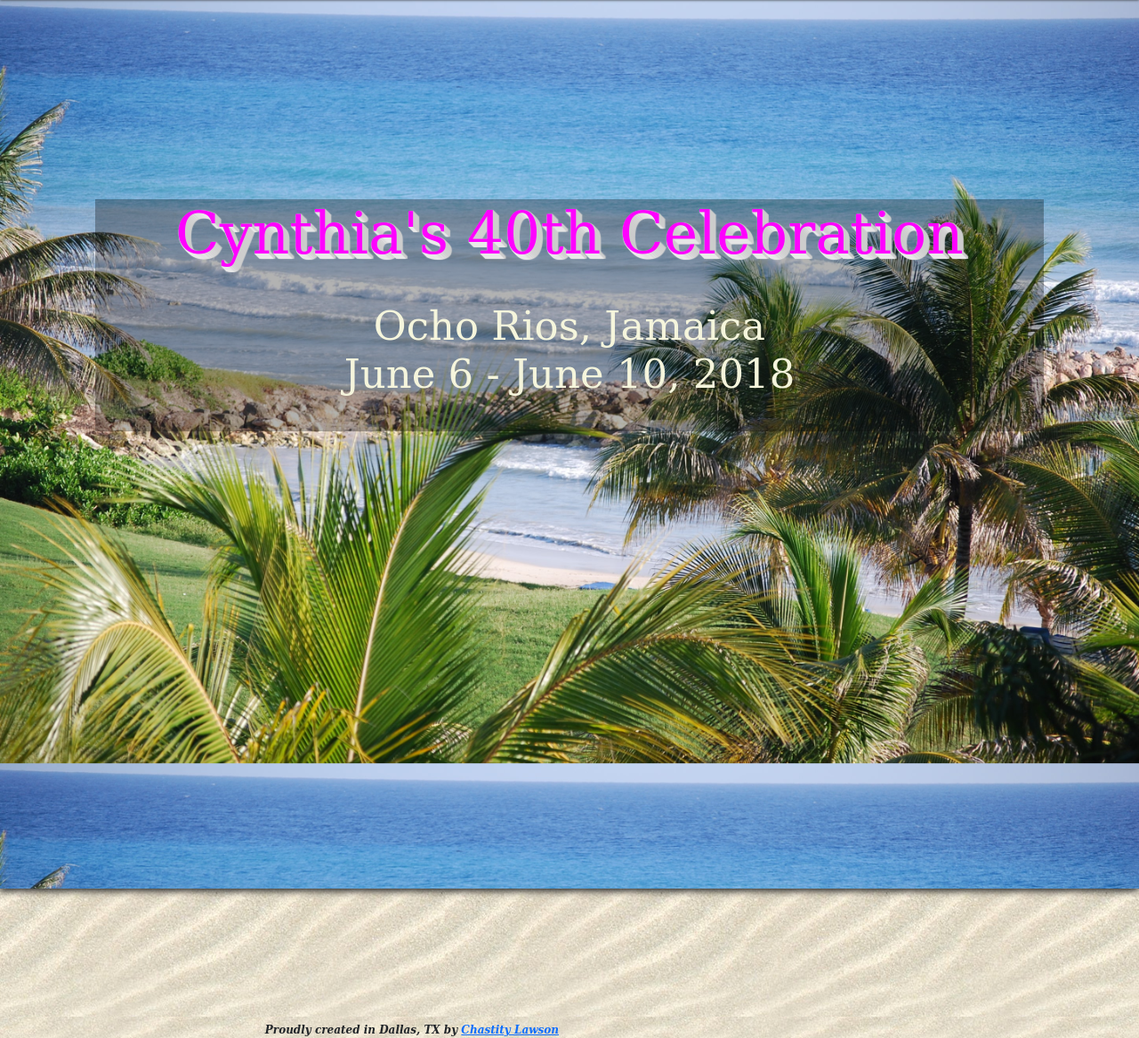
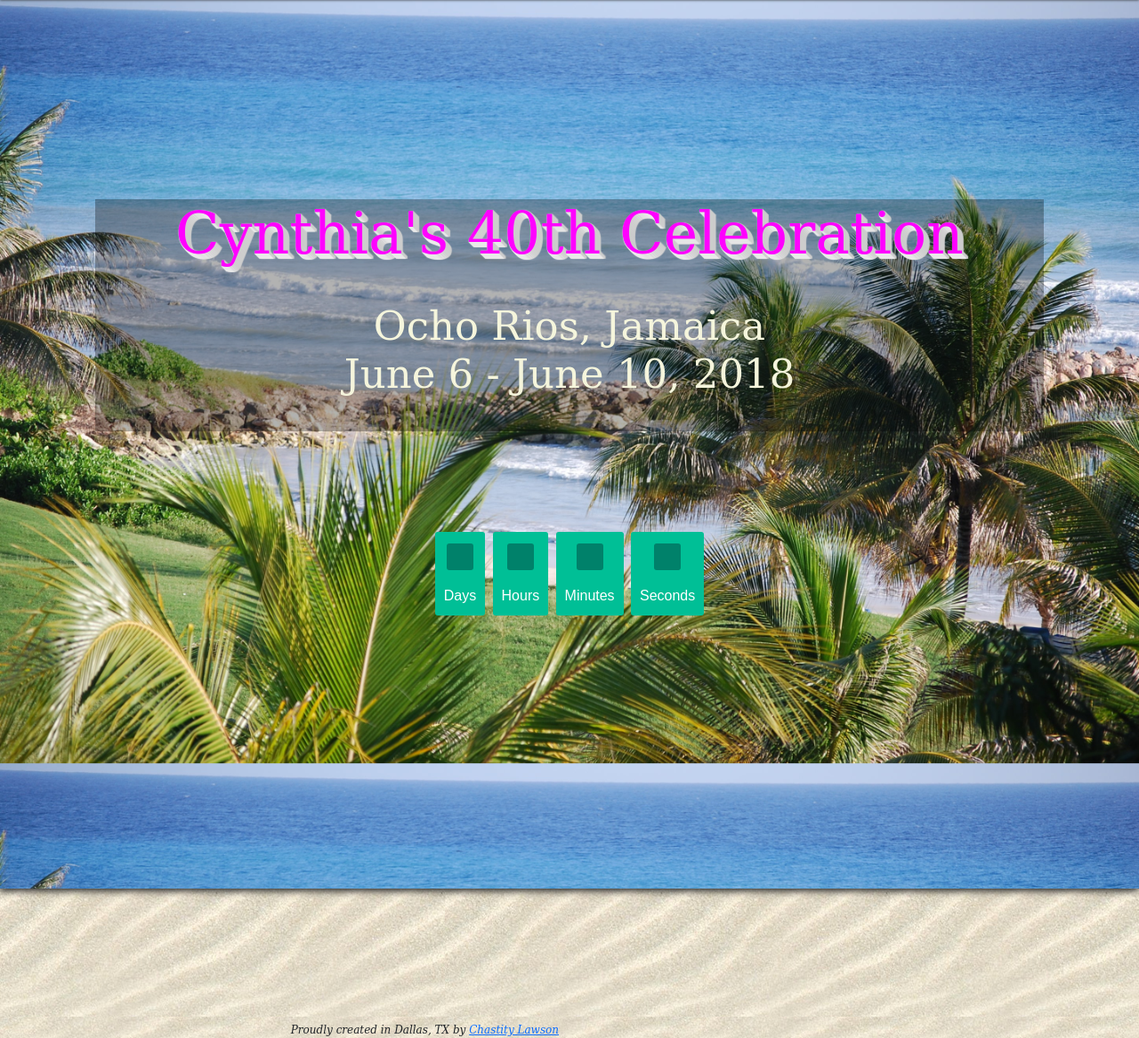
Before and after one commit to 4Chazz/trip, a Rails app: page / in a window 1280 px wide. Shown: the part 57-1224 px from the top of the page at 89% size. Run offline with Rails 7, Linux system fonts and the light colour scheme; style sheets or scripts are compiled from the project's sources; some libraries are stand-ins or nearby versions.

Commit message:
Edited Timer

```diff
--- /dev/null
+++ b/app/assets/javascripts/timer.js
@@ -0,0 +1,43 @@
+var deadline = 'June 6 2018';
+
+function getTimeRemaining(endtime) {
+  var t = Date.parse(endtime) - Date.parse(new Date());
+  var seconds = Math.floor((t / 1000) % 60);
+  var minutes = Math.floor((t / 1000 / 60) % 60);
+  var hours = Math.floor((t / (1000 * 60 * 60)) % 24);
+  var days = Math.floor(t / (1000 * 60 * 60 * 24));
+  return {
+    'total': t,
+    'days': days,
+    'hours': hours,
+    'minutes': minutes,
+    'seconds': seconds
+  };
+}
+
+function initializeClock(id, endtime) {
+  var clock = document.getElementById(id);
+  var daysSpan = clock.querySelector('.days');
+  var hoursSpan = clock.querySelector('.hours');
+  var minutesSpan = clock.querySelector('.minutes');
+  var secondsSpan = clock.querySelector('.seconds');
+
+  function updateClock() {
+    var t = getTimeRemaining(endtime);
+
+    daysSpan.innerHTML = t.days;
+    hoursSpan.innerHTML = ('0' + t.hours).slice(-2);
+    minutesSpan.innerHTML = ('0' + t.minutes).slice(-2);
+    secondsSpan.innerHTML = ('0' + t.seconds).slice(-2);
+
+    if (t.total <= 0) {
+      clearInterval(timeinterval);
+    }
+  }
+
+  updateClock();
+  var timeinterval = setInterval(updateClock, 1000);
+}
+
+// var deadline = new Date(Date.parse(new Date()) + 15 * 24 * 60 * 60 * 1000);
+initializeClock('clockdiv', deadline);
--- a/app/assets/stylesheets/master.scss
+++ b/app/assets/stylesheets/master.scss
@@ -84,6 +84,50 @@
   line-height: 1.7;
 }
 
+/*COUNTDOWN*/
+body{
+  text-align: center;
+  background: clear;
+  font-family: sans-serif;
+  font-weight: 100;
+}
+
+.h1_timer{
+  color: #396;
+  font-weight: 100;
+  font-size: 40px;
+  margin: 40px 0px 20px;
+}
+
+#clockdiv{
+  font-family: sans-serif;
+  color: #fff;
+  display: inline-block;
+  font-weight: 100;
+  text-align: center;
+  font-size: 30px;
+}
+
+#clockdiv > div{
+  padding: 10px;
+  border-radius: 3px;
+  background: #00BF96;
+  display: inline-block;
+}
+
+#clockdiv div > span{
+  padding: 15px;
+  border-radius: 3px;
+  background: #00816A;
+  display: inline-block;
+}
+
+.smalltext{
+  padding-top: 5px;
+  font-size: 16px;
+}
+
+/*End of COUNTDOWN*/
 
 .booyah-box {
   -moz-box-shadow: 1px 1px 2px 0 #d0d0d0;
--- a/app/views/static_pages/index.html.erb
+++ b/app/views/static_pages/index.html.erb
@@ -25,9 +25,36 @@
     <br />
     <br />
 
+    <!-- Countdown Timer -->
+    <!-- <h1>Countdown Clock</h1> -->
+    <div class="clock-container">
+
+        <div id="clockdiv">
+          <div>
+            <span class="days"></span>
+            <div class="smalltext">Days</div>
+          </div>
+          <div>
+            <span class="hours"></span>
+            <div class="smalltext">Hours</div>
+          </div>
+          <div>
+            <span class="minutes"></span>
+            <div class="smalltext">Minutes</div>
+          </div>
+          <div>
+            <span class="seconds"></span>
+            <div class="smalltext">Seconds</div>
+          </div>
+    </div>
+
+    <!-- End of COUNTDOWN CLOCk -->
+
+</div>
 
   </div>
+    <script src="/assets/javascripts/jstimer.js"></script>
 
+    <!-- <script src="timer.js"></script> -->
 
-
-<body>
+</body>
```
